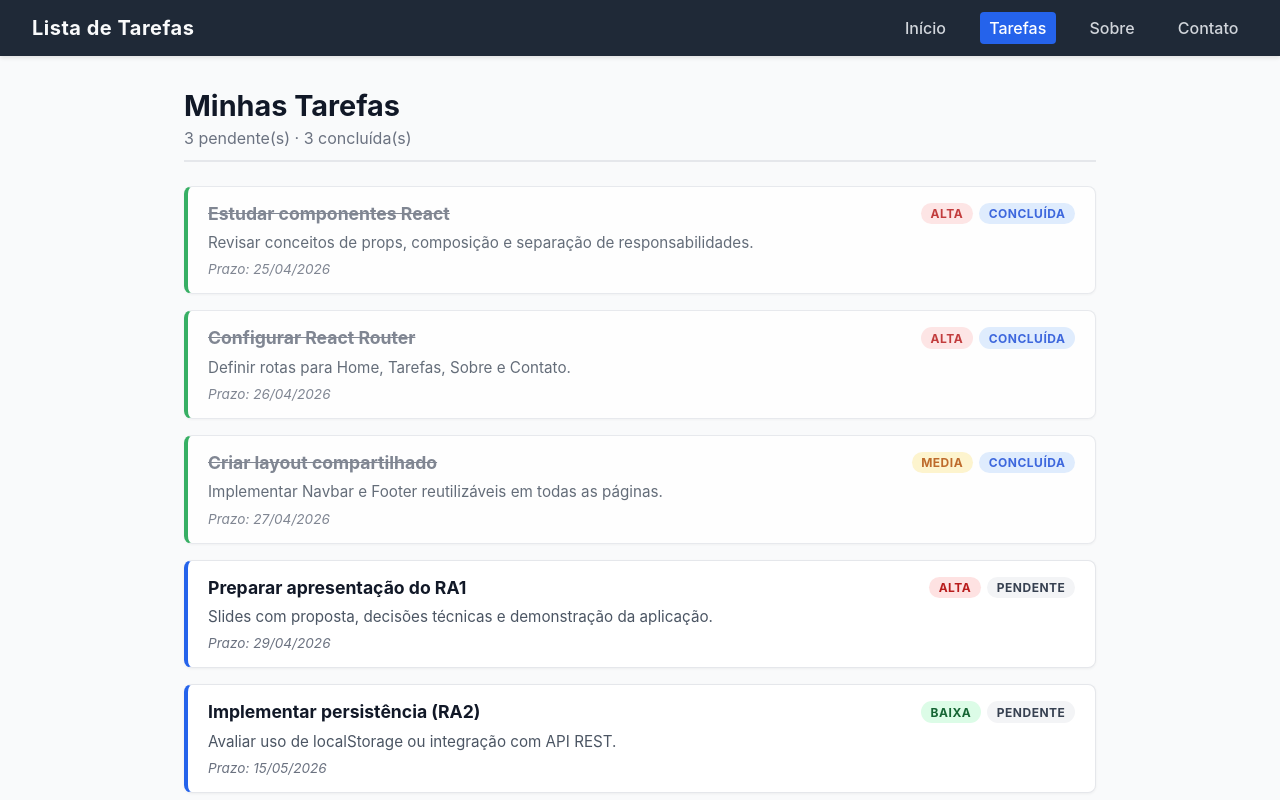
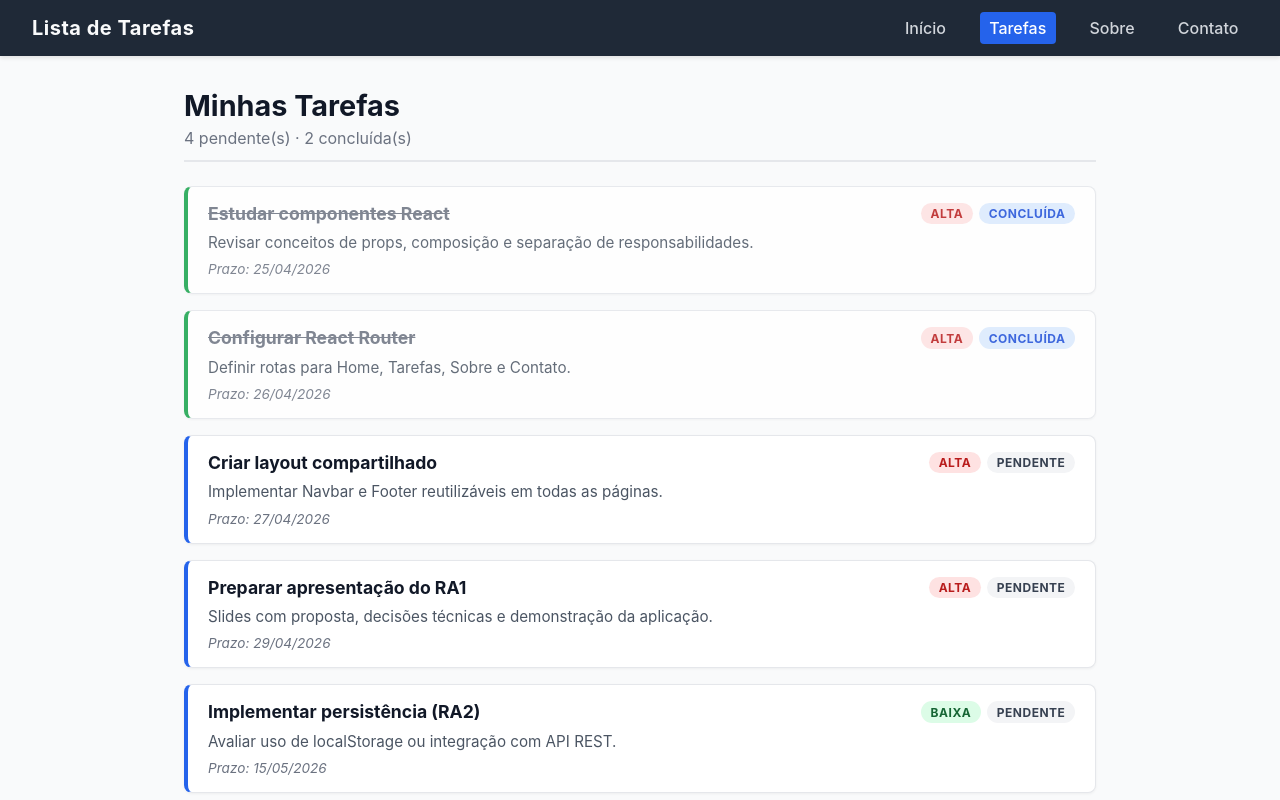
Before and after one commit to vmartro/PUCPR, a React (Create React App) app: page /tarefas in a window 1280 px wide. Shown: the top 800 px of the page. Built offline with nearby package versions, Linux system fonts and the light colour scheme.

Commit message:
Adição do README

```diff
--- a/src/data/tarefas.js
+++ b/src/data/tarefas.js
@@ -19,8 +19,8 @@ const tarefas = [
     id: 3,
     titulo: 'Criar layout compartilhado',
     descricao: 'Implementar Navbar e Footer reutilizáveis em todas as páginas.',
-    prioridade: 'media',
-    concluida: true,
+    prioridade: 'alta',
+    concluida: false,
     prazo: '2026-04-27',
   },
   {
```
Also changed, not shown: 1 other file (tests, documents, lock files or other folders).
